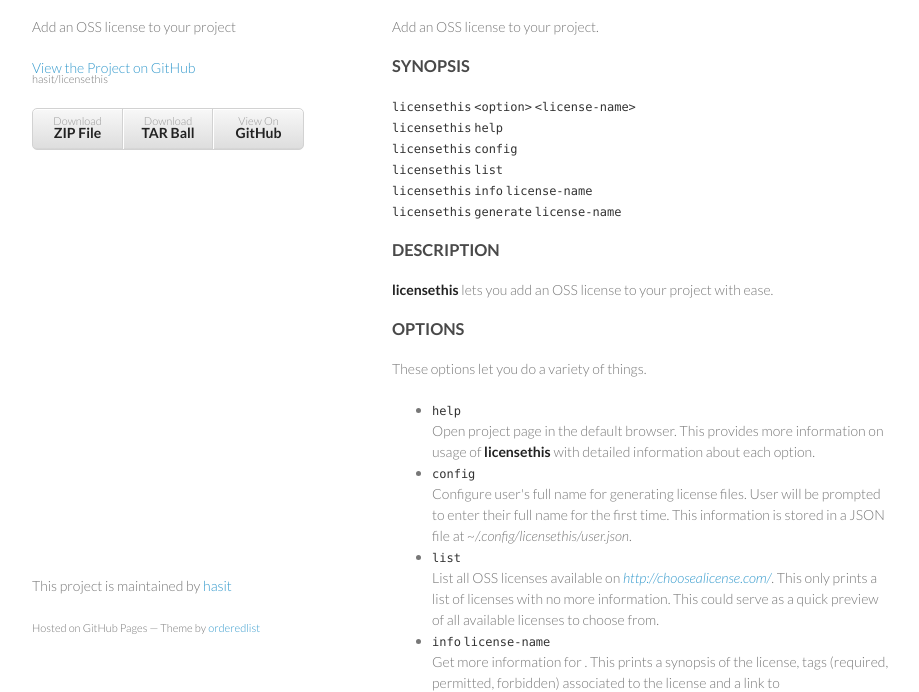
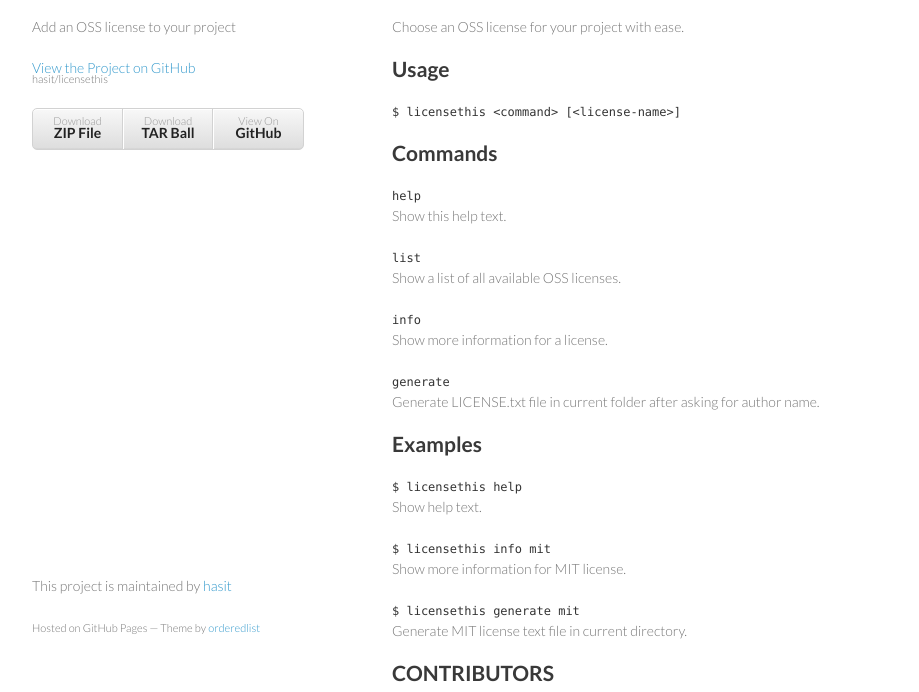
Before and after one commit to hasit/licensethis, a plain HTML site: page index.html in a window 1280 px wide. Shown: the part 93-785 px from the top of the page, without its empty margins (178-1097 px from the left). Drawn offline with Linux system fonts and the light colour scheme.

```diff
--- a/index.html
+++ b/index.html
@@ -31,57 +31,40 @@
         <h1>
 <a id="licensethis" class="anchor" href="#licensethis" aria-hidden="true"><span class="octicon octicon-link"></span></a>licensethis</h1>
 
-<p>Add an OSS license to your project.</p>
+<p>Choose an OSS license for your project with ease.</p>
 
-<h3>
-<a id="synopsis" class="anchor" href="#synopsis" aria-hidden="true"><span class="octicon octicon-link"></span></a>SYNOPSIS</h3>
+<h2>
+<a id="usage" class="anchor" href="#usage" aria-hidden="true"><span class="octicon octicon-link"></span></a>Usage</h2>
 
-<p><code>licensethis</code> <code>&lt;option&gt;</code> <code>&lt;license-name&gt;</code><br>
-<code>licensethis</code> <code>help</code><br>
-<code>licensethis</code> <code>config</code><br>
-<code>licensethis</code> <code>list</code><br>
-<code>licensethis</code> <code>info</code> <code>license-name</code><br>
-<code>licensethis</code> <code>generate</code> <code>license-name</code></p>
+<p><code>$ licensethis &lt;command&gt; [&lt;license-name&gt;]</code></p>
 
-<h3>
-<a id="description" class="anchor" href="#description" aria-hidden="true"><span class="octicon octicon-link"></span></a>DESCRIPTION</h3>
+<h2>
+<a id="commands" class="anchor" href="#commands" aria-hidden="true"><span class="octicon octicon-link"></span></a>Commands</h2>
 
-<p><strong>licensethis</strong> lets you add an OSS license to your project with ease.</p>
+<p><code>help</code><br> Show this help text.</p>
 
-<h3>
-<a id="options" class="anchor" href="#options" aria-hidden="true"><span class="octicon octicon-link"></span></a>OPTIONS</h3>
+<p><code>list</code><br> Show a list of all available OSS licenses.</p>
 
-<p>These options let you do a variety of things.</p>
+<p><code>info</code><br> Show more information for a license.</p>
 
-<ul>
-<li>
-<code>help</code><br>
-Open project page in the default browser. This provides more information on usage of <strong>licensethis</strong> with detailed information about each option.</li>
-<li>
-<code>config</code><br>
-Configure user's full name for generating license files. User will be prompted to enter their full name for the first time. This information is stored in a JSON file at <em>~/.config/licensethis/user.json</em>.</li>
-<li>
-<code>list</code><br>
-List all OSS licenses available on <em><a href="http://choosealicense.com/">http://choosealicense.com/</a></em>. This only prints a list of licenses with no more information. This could serve as a quick preview of all available licenses to choose from.</li>
-<li>
-<code>info</code> <code>license-name</code><br>
-Get more information for . This prints a synopsis of the license, tags (required, permitted, forbidden) associated to the license and a link to <em><a href="http://choosealicense.com/licenses/">http://choosealicense.com/licenses/</a></em>.</li>
-<li>
-<code>generate</code> <code>license-name</code><br>
-Generate  license for your project. This generates a LICENSE.txt file in your current directory with YEAR and FULLNAME already filled in. It picks up the name from config file automatically.</li>
-</ul>
+<p><code>generate</code><br> Generate LICENSE.txt file in current folder after asking for author name.</p>
+
+<h2>
+<a id="examples" class="anchor" href="#examples" aria-hidden="true"><span class="octicon octicon-link"></span></a>Examples</h2>
+
+<p><code>$ licensethis help</code><br> Show help text.</p>
+
+<p><code>$ licensethis info mit</code><br> Show more information for MIT license.</p>
+
+<p><code>$ licensethis generate mit</code><br> Generate MIT license text file in current directory.</p>
 
 <h2>
 <a id="contributors" class="anchor" href="#contributors" aria-hidden="true"><span class="octicon octicon-link"></span></a>CONTRIBUTORS</h2>
 
 <ul>
-<li>Hasit Mistry <br>
-Personal: <a href="http://hasit.github.io/">hasit.github.io</a> <br>
-Github: <a href="https://github.com/hasit">hasit</a>
+<li>  Hasit Mistry <br> Personal: <a href="http://hasit.github.io/">hasit.github.io</a> <br> Github: <a href="https://github.com/hasit">hasit</a>
 </li>
-<li>Anuj Deshpande <br>
-Personal: <a href="http://www.anujdeshpande.com/">anujdeshpande.com</a> <br>
-Github: <a href="https://github.com/anujdeshpande/">anujdeshpande</a>
+<li>  Anuj Deshpande <br> Personal: <a href="http://www.anujdeshpande.com/">anujdeshpande.com</a> <br> Github: <a href="https://github.com/anujdeshpande/">anujdeshpande</a>
 </li>
 </ul>
       </section>
```
Also changed, not shown: params.json (+1 -1 lines).
